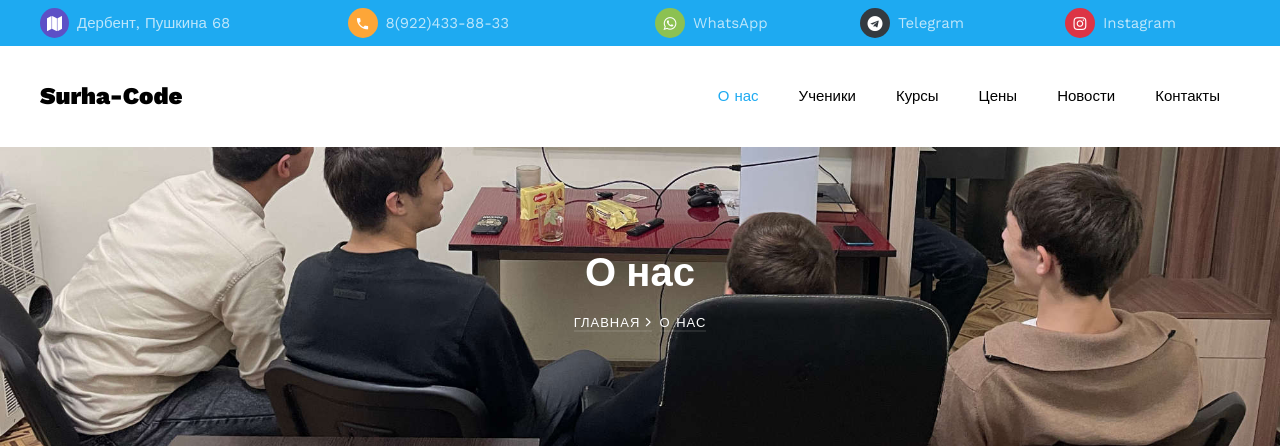
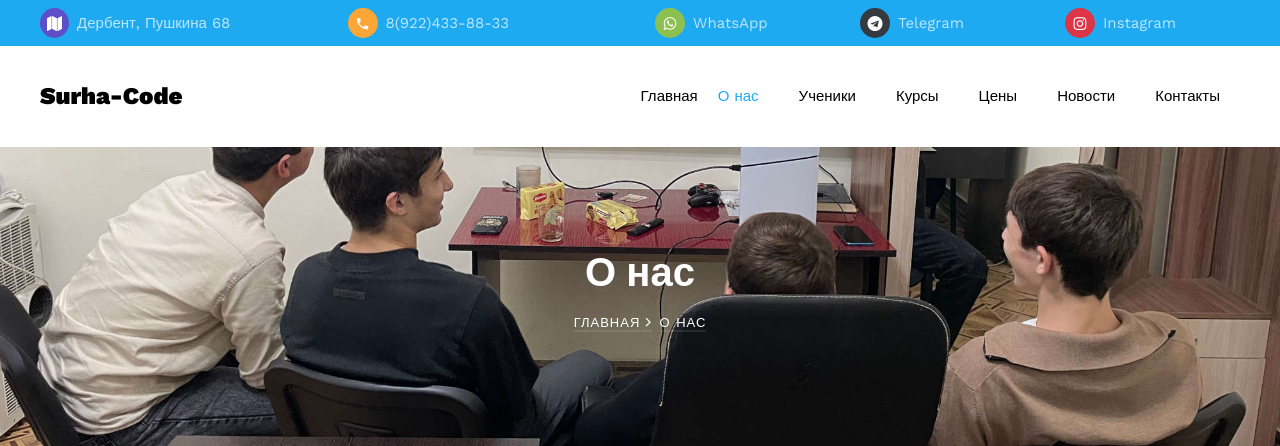
Before and after one commit to Surha05/surha-code, a PHP site: page /about.php in a window 1280 px wide. Shown: the top 446 px of the page. Run offline with PHP 8.4, Linux system fonts and the light colour scheme; some libraries are stand-ins or nearby versions; some web fonts are replaced.

Commit message:
активные ссылки

```diff
--- a/about.php
+++ b/about.php
@@ -1,6 +1,7 @@
 <!DOCTYPE html>
 <html lang="ru">
 <?php
+  $title_page = 'О нас';
   $title__block = 'О нас';
   $bread__crumb = 'о нас';
   include 'modules/head/head.php';
--- a/blog.php
+++ b/blog.php
@@ -2,6 +2,7 @@
 <html lang="ru">
   <head>
   <?php
+  $title_page = 'Новости';
   $title__block = 'Наши Новости';
 	$bread__crumb = 'новости';
   include 'modules/head/head.php';
--- a/contact.php
+++ b/contact.php
@@ -1,6 +1,7 @@
 <!DOCTYPE html>
 <html lang="ru">
 <?php
+  $title_page = 'Контакты';
   $title__block = 'Контакты';
   $bread__crumb = 'контакты';
   include 'modules/head/head.php';
--- a/courses.php
+++ b/courses.php
@@ -1,6 +1,7 @@
 <!DOCTYPE html>
 <html lang="ru">
   <?php
+  $title_page = 'Курсы';
   $title__block = 'Наши Курсы';
   $bread__crumb = 'Курсы';
   include 'modules/head/head.php';
--- a/index.php
+++ b/index.php
@@ -4,6 +4,7 @@
 
 <body>
 	<?php
+	$title_page = 'Главная';
 	include 'modules/header/nav.php';
 	include 'modules/header/top-block.php';
 	include 'modules/slider/slider.php';
--- a/modules/header/nav.php
+++ b/modules/header/nav.php
@@ -6,12 +6,13 @@
 		</button>
 		<div class="collapse navbar-collapse" id="ftco-nav">
 			<ul class="navbar-nav ml-auto">
-				<li class="nav-item active"><a href="/about.php" class="nav-link pl-0">О нас</a></li>
-				<li class="nav-item"><a href="/students.php" class="nav-link">Ученики</a></li>
-				<li class="nav-item"><a href="/courses.php" class="nav-link">Курсы</a></li>
-				<li class="nav-item"><a href="/prices.php" class="nav-link">Цены</a></li>
-				<li class="nav-item"><a href="/blog.php" class="nav-link">Новости</a></li>
-				<li class="nav-item"><a href="/contact.php" class="nav-link">Контакты</a></li>
+				<li class="nav-item <?php if($title_page == 'Главная') echo 'active' ?>"><a href="/" class="nav-link pl-0">Главная</a></li>
+				<li class="nav-item <?php if($title_page == 'О нас') echo 'active' ?>"><a href="/about.php" class="nav-link pl-0">О нас</a></li>
+				<li class="nav-item <?php if($title_page == 'Ученики') echo 'active' ?>"><a href="/students.php" class="nav-link">Ученики</a></li>
+				<li class="nav-item <?php if($title_page == 'Курсы') echo 'active' ?>"><a href="/courses.php" class="nav-link">Курсы</a></li>
+				<li class="nav-item <?php if($title_page == 'Цены') echo 'active' ?>"><a href="/prices.php" class="nav-link">Цены</a></li>
+				<li class="nav-item <?php if($title_page == 'Новости') echo 'active' ?>"><a href="/blog.php" class="nav-link">Новости</a></li>
+				<li class="nav-item <?php if($title_page == 'Контакты') echo 'active' ?>"><a href="/contact.php" class="nav-link">Контакты</a></li>
 			</ul>
 		</div>
 	</div>
--- a/prices.php
+++ b/prices.php
@@ -1,6 +1,7 @@
 <!DOCTYPE html>
 <html lang="ru">
 <?php
+  $title_page = 'Цены';
   $title__block = 'Наши Цены';
   $bread__crumb = 'цены';
   include 'modules/head/head.php';
--- a/students.php
+++ b/students.php
@@ -1,6 +1,7 @@
 <!DOCTYPE html>
 <html lang="ru">
 <?php
+  $title_page = 'Ученики';
 	$title__block = 'Наши Ученики';
 	$bread__crumb = 'ученики';
   include 'modules/head/head.php';
```
